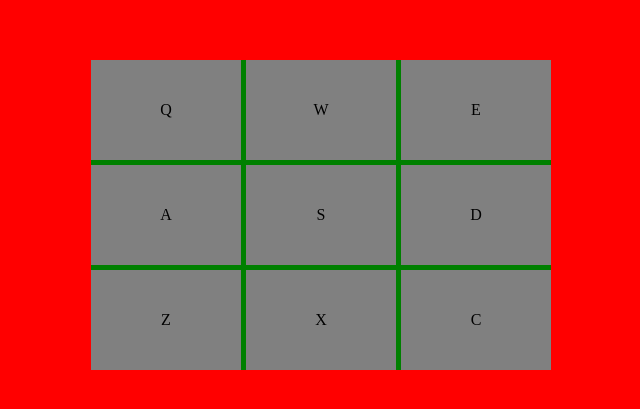
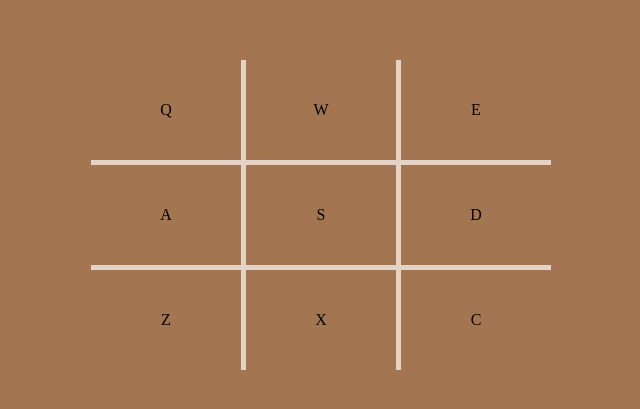
Before and after one commit to errami01/drum-machine, a React (Create React App) app: page / in a window 1280 px wide. Shown: the part 185-594 px from the top of the page, without its empty margins (319-959 px from the left). Built offline with nearby package versions, Linux system fonts and the light colour scheme.

Commit message:
Add background and forground colors

```diff
--- a/src/App.css
+++ b/src/App.css
@@ -1,5 +1,7 @@
 :root{
   height: 100%;
+  --background-color: #a47551;
+  --forground-color: #e4d4c8
 }
 body{
   margin: 0;
@@ -10,12 +12,12 @@ body{
   align-items: center;
   justify-content: center;
   height: 100%;
-  background: red
+  background: var(--background-color)
 }
 .App {
  /* margin-top: auto; */
  /* height: fit-content; */
- background-color: green
+ background-color: var(--forground-color)
 }
 .pads-grid{
   display: grid;
@@ -26,7 +28,7 @@ body{
 }
 .drum-pad{
   display: flex;
-  background-color: gray;
+  background-color: var(--background-color);
   justify-content: center;
   align-items: center;
 
```
